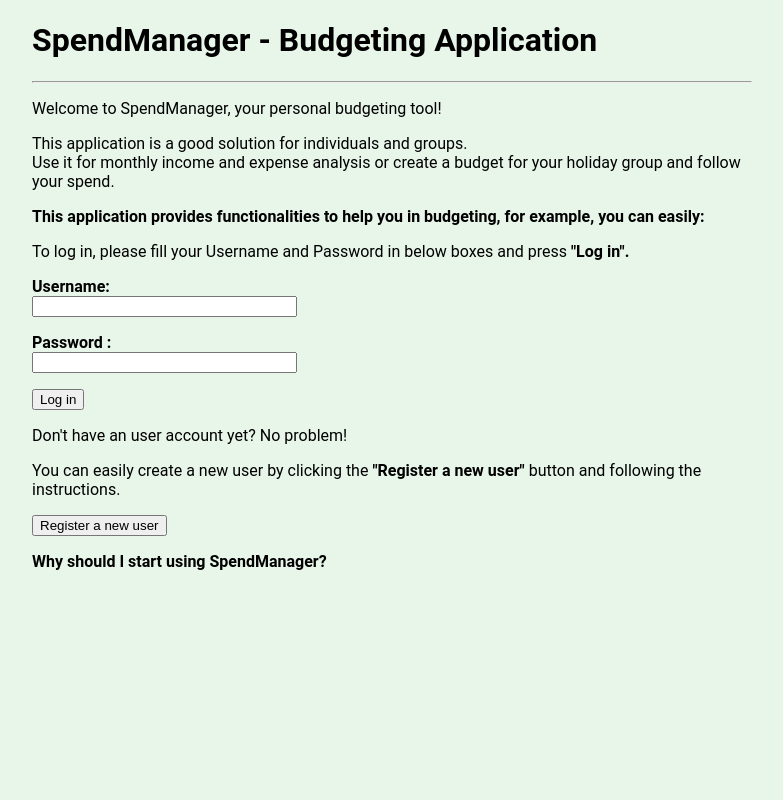
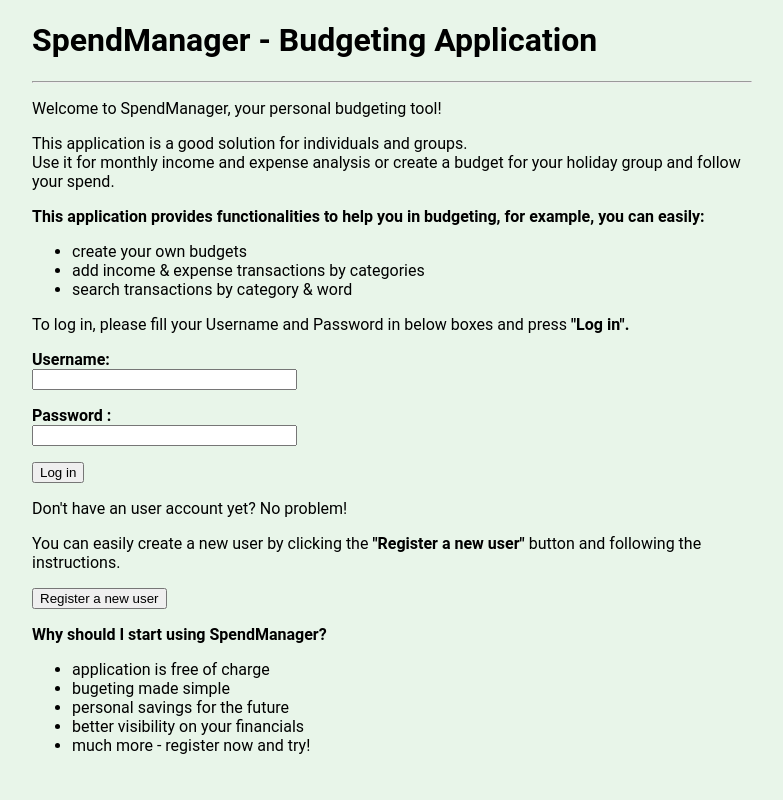
Before and after one commit to mikaelri/Budgeting-Application-Project, a Flask app: template templates/index.html in a window 1280 px wide. Shown: the whole page, without its empty margins (248-1031 px from the left). Run offline with Flask 3, Linux system fonts and the light colour scheme; the template is opened without the code that fills it, so the values that code supplies are empty.

Commit message:
fix bullet points in front page

```diff
--- a/templates/index.html
+++ b/templates/index.html
@@ -7,9 +7,9 @@ Use it for monthly income and expense analysis or create a budget for your holid
 
 <p><strong>This application provides functionalities to help you in budgeting, for example, you can easily:</strong></p>
 <ul>
-{% for item in items1 %}
-<li> {{ item }}
-{% endfor %}
+    <li>create your own budgets
+    <li>add income & expense transactions by categories
+    <li>search transactions by category & word
 </ul>
 
 <p>To log in, please fill your Username and Password in below boxes and press <strong>"Log in".</strong></p>
@@ -30,9 +30,11 @@ Use it for monthly income and expense analysis or create a budget for your holid
 
 <p><strong>Why should I start using SpendManager?</strong></p>
 <ul>
-{% for reason in items2 %}
-<li> {{ reason }}
-{% endfor %}
+    <li>application is free of charge
+    <li>bugeting made simple
+    <li>personal savings for the future
+    <li>better visibility on your financials
+    <li>much more - register now and try!
 </ul>
 
 {% endblock %}
```
